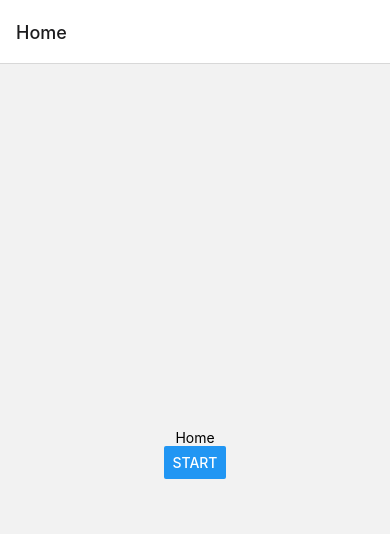
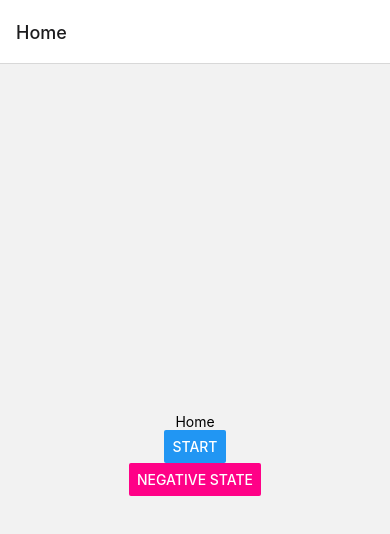
Before and after one commit to csantarin/android-startup-perf-app, a React Native app: screen / in a window 390 px wide. Shown: the top 534 px of the page. Built offline with nearby package versions, Linux system fonts and the light colour scheme.

Commit message:
feat(components): add boolean indicator toggle button

```diff
--- /dev/null
+++ b/src/components/PositiveToggleButton.tsx
@@ -0,0 +1,31 @@
+import React, { useState } from 'react';
+import { Button, ButtonProps } from 'react-native';
+
+const PositiveToggleButton = () => {
+  const [positive, setPositive] = useState(false);
+  const positiveButtonPropsTruthTable: Record<`${boolean}`, ButtonProps> = {
+    false: {
+      title: 'Negative state',
+      color: '#FF0187',
+    },
+    true: {
+      title: 'Positive state',
+      color: '#018786',
+    },
+  };
+  const positiveButtonPropsKey = positive.toString() as keyof typeof positiveButtonPropsTruthTable;
+  const positiveButtonProps = positiveButtonPropsTruthTable[positiveButtonPropsKey];
+  const handlePositiveButtonClick = () => {
+    setPositive(!positive);
+  };
+
+  return (
+    <Button
+      // multiline
+      {...positiveButtonProps}
+      onPress={handlePositiveButtonClick}
+    />
+  );
+};
+
+export default PositiveToggleButton;
--- a/src/flow/ui/screens/HomeScreen.tsx
+++ b/src/flow/ui/screens/HomeScreen.tsx
@@ -1,6 +1,7 @@
 import React from 'react';
 import { Button, Text } from 'react-native';
 
+import PositiveToggleButton from '../../../components/PositiveToggleButton';
 import ScreenView from '../../../components/ScreenView';
 
 import useFlowStackNavigatorNavigate from '../../nav/useFlowStackNavigatorNavigate';
@@ -12,6 +13,7 @@ const HomeScreen = () => {
     <ScreenView>
       <Text>Home</Text>
       <Button title="Start" onPress={navigateTo.Step1} />
+      <PositiveToggleButton />
     </ScreenView>
   );
 };
```
